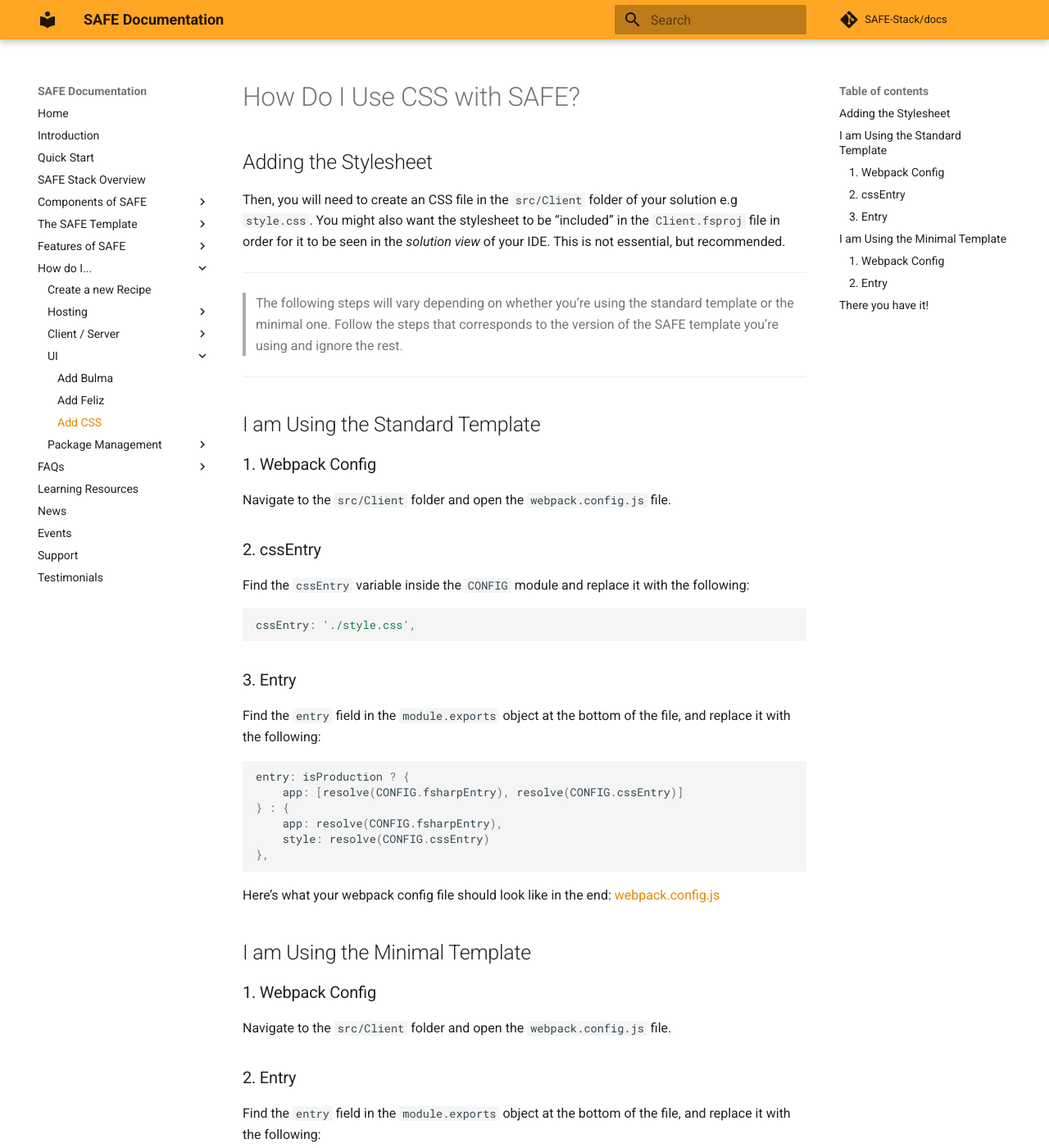
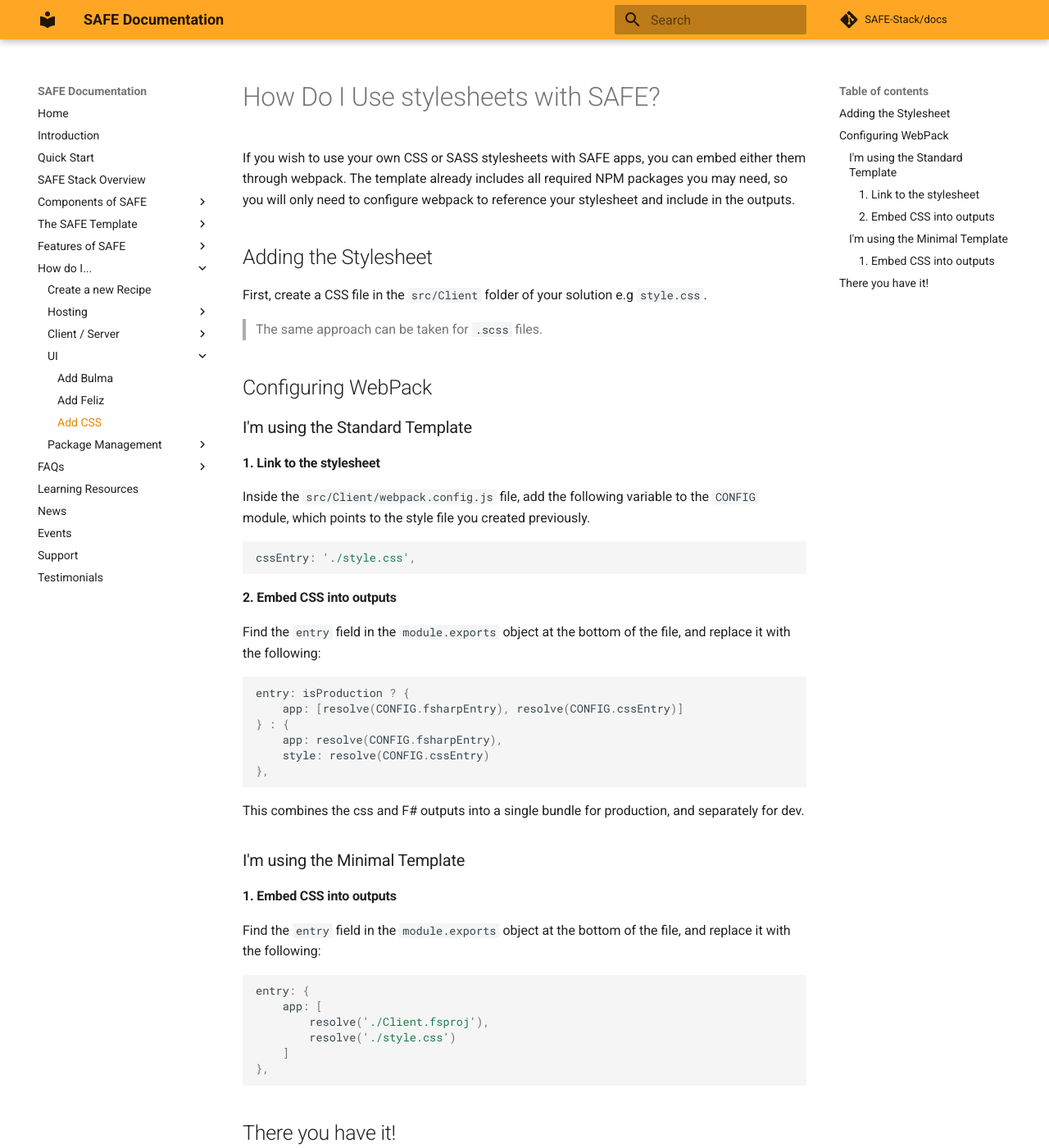
Before and after one commit to SAFE-Stack/docs, an MkDocs documentation site: the page built from docs/recipes/ui/add-css.md, in a window 1280 px wide and 1400 px high. Shown: the whole window at 82% size. Built offline with MkDocs 1.6.1 and Material for MkDocs 9.7.7, drawn with Linux system fonts in a browser that asks for light colours; comment, search, counter and statistics services are not loaded; some of the changed text lies outside the part shown.

Commit message:
Update css doc

````diff
--- a/docs/recipes/ui/add-css.md
+++ b/docs/recipes/ui/add-css.md
@@ -1,23 +1,22 @@
-# How Do I Use CSS with SAFE?
+# How Do I Use stylesheets with SAFE?
+If you wish to use your own CSS or SASS stylesheets with SAFE apps, you can embed either them through webpack. The template already includes all required NPM packages you may need, so you will only need to configure webpack to reference your stylesheet and include in the outputs.
 
 ## Adding the Stylesheet
-Then, you will need to create an CSS file in the `src/Client` folder of your solution e.g `style.css`. You might also want the stylesheet to be “included” in the `Client.fsproj` file in order for it to be seen in the *solution view* of your IDE. This is not essential, but recommended.
+First, create a CSS file in the `src/Client` folder of your solution e.g `style.css`.
 
-- - - -
-> The following steps will vary depending on whether you’re using the standard template or the minimal one. Follow the steps that corresponds to the version of the SAFE template you’re using and ignore the rest.
-- - - -
+> The same approach can be taken for `.scss` files.
 
-## I am Using the Standard Template
-### 1. Webpack Config
-Navigate to the `src/Client` folder and open the `webpack.config.js` file.
+## Configuring WebPack
 
-### 2. cssEntry
-Find the `cssEntry` variable inside the `CONFIG` module and replace it with the following:
+### I'm using the Standard Template
+#### 1. Link to the stylesheet
+
+Inside the `src/Client/webpack.config.js` file, add the following variable to the `CONFIG` module, which points to the style file you created previously.
 ```javascript
 cssEntry: './style.css',
 ```
 
-### 3. Entry
+#### 2. Embed CSS into outputs
  Find the `entry` field in the  `module.exports` object at the bottom of the file, and replace it with the following:
 ```javascript
 entry: isProduction ? {
@@ -28,13 +27,10 @@
 },
 ```
 
-Here’s what your webpack config file should look like in the end:  [webpack.config.js](https://gist.github.com/functionalprogrammer/d089ea05760a92174880fb2dc0f9650e)
+This combines the css and F# outputs into a single bundle for production, and separately for dev.
 
-## I am Using the Minimal Template
-### 1. Webpack Config
-Navigate to the `src/Client` folder and open the `webpack.config.js` file.
-
-### 2. Entry
+### I'm using the Minimal Template
+#### 1. Embed CSS into outputs
 Find the `entry` field in the  `module.exports` object at the bottom of the file, and replace it with the following:
 ```javascript
 entry: {
@@ -45,7 +41,5 @@
 },
 ```
 
-Here’s what your webpack config file should look like in the end:  [webpack.config.js](https://gist.github.com/functionalprogrammer/d24267f199741453005c800cd0e4df1d)
-
 ## There you have it!
 You can now style your app by writing to the `style.css` file.
````
